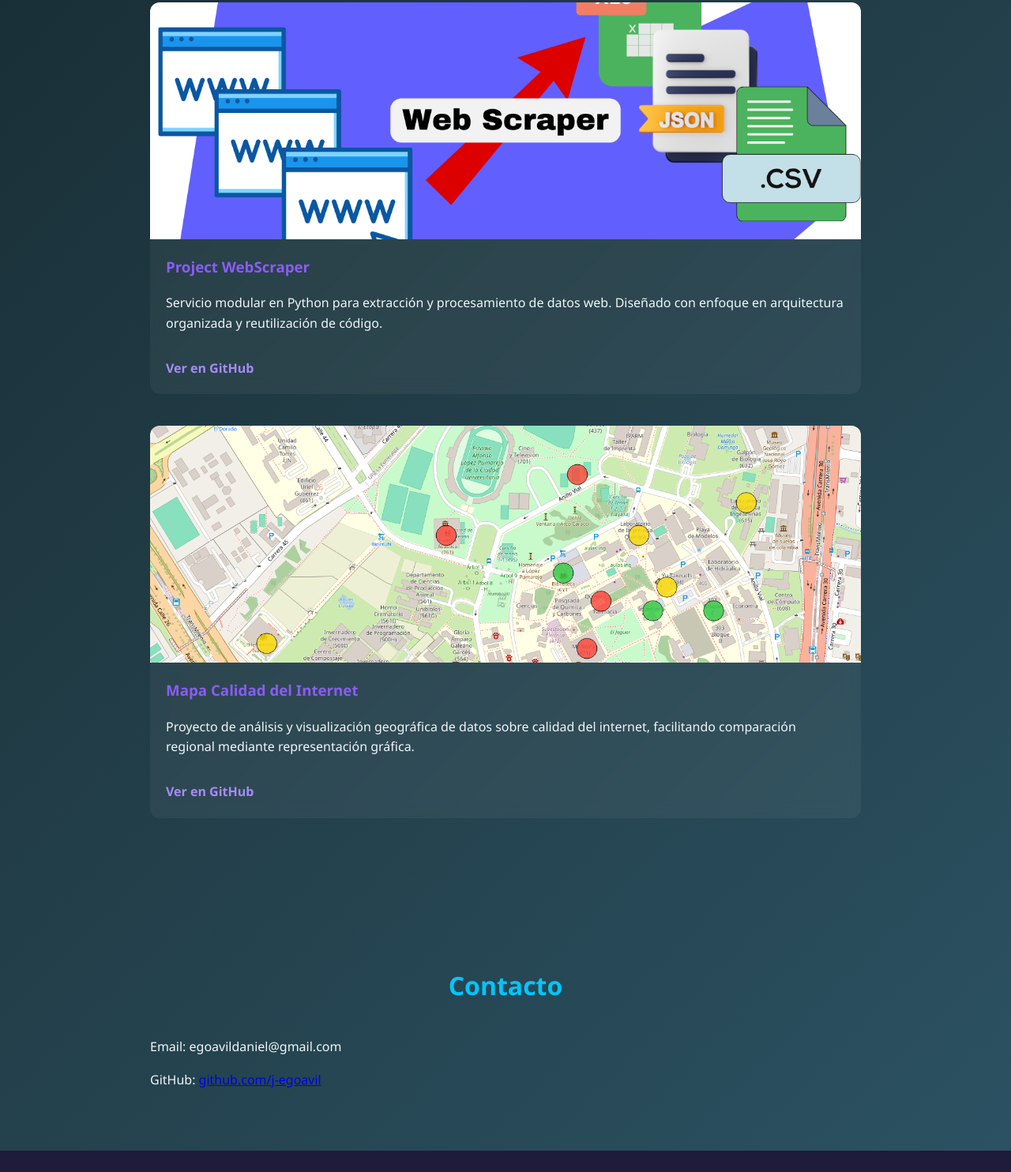
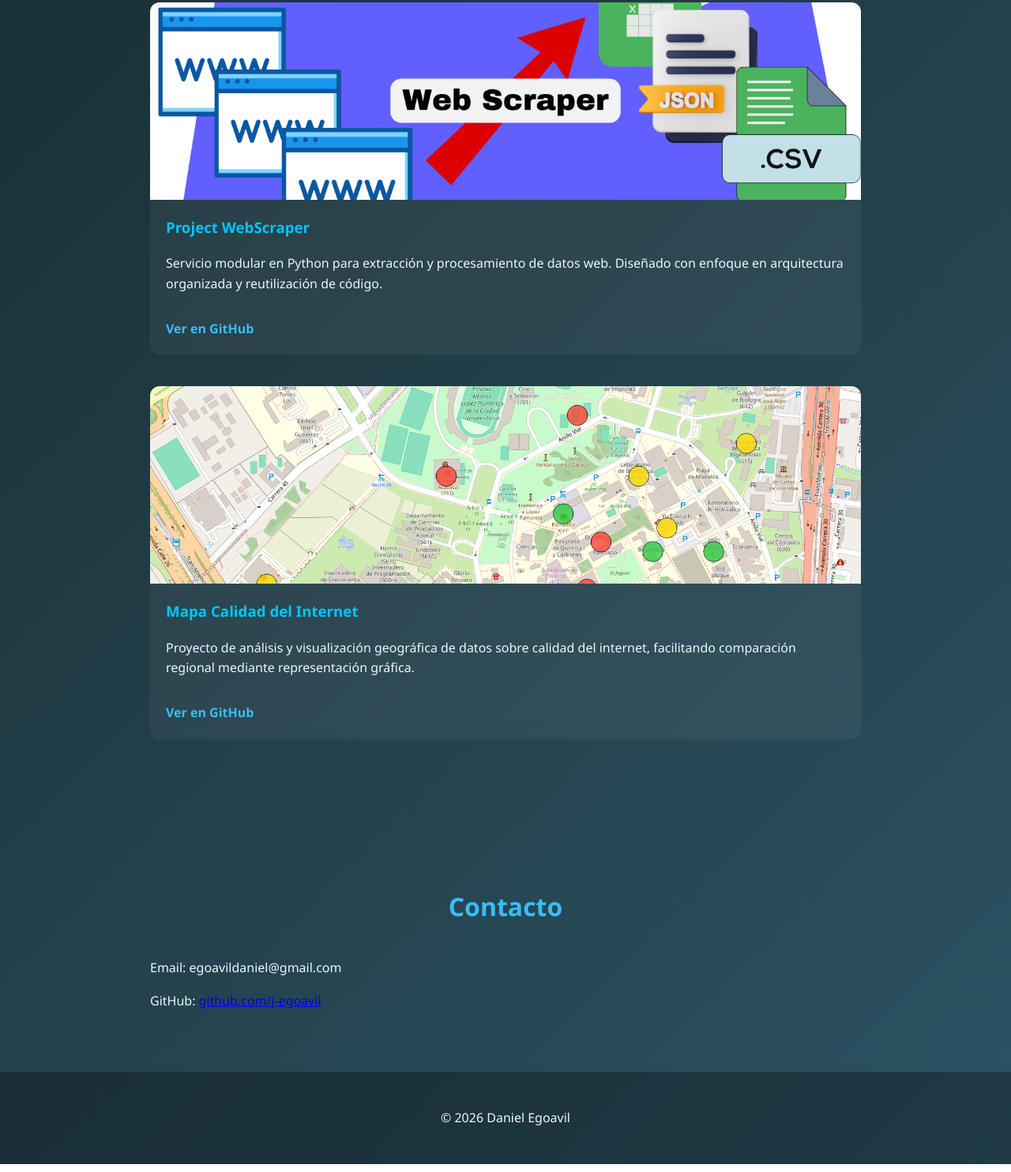
Before and after one commit to j-egoavil/j-egoavil.github.io, a plain HTML site: page index.html in a window 1280 px wide. Shown: the part 1156-2640 px from the top of the page at 79% size. Drawn offline with Linux system fonts and the light colour scheme.

Commit message:
Update style.css

```diff
--- a/style.css
+++ b/style.css
@@ -29,14 +29,12 @@ h2 {
   text-align: center;
   margin-bottom: 40px;
   font-size: 2rem;
-  color: #00c6ff;
+  color: #38bdf8;
 }
 
 /* PROYECTOS */
 
 .project {
-  display: flex;
-  flex-direction: column;
   background: rgba(255, 255, 255, 0.05);
   backdrop-filter: blur(10px);
   border-radius: 12px;
@@ -50,16 +48,12 @@ h2 {
   box-shadow: 0 12px 25px rgba(0,0,0,0.5);
 }
 
-/* 🔥 IMÁGENES MÁS PEQUEÑAS */
-
 .project img {
   width: 100%;
-  max-height: 300px;   /* antes era 250 o más grande */
+  max-height: 250px;
   object-fit: cover;
   display: block;
 }
-
-/* Contenido del proyecto */
 
 .project-content {
   padding: 20px;
@@ -67,13 +61,13 @@ h2 {
 
 .project h3 {
   margin-top: 0;
-  color: #8B5CF6;
+  color: #00c6ff;
 }
 
 .project a {
   display: inline-block;
   margin-top: 15px;
-  color: #A78BFA;
+  color: #38bdf8;
   text-decoration: none;
   font-weight: bold;
   transition: 0.3s;
@@ -83,10 +77,10 @@ h2 {
   color: #ffffff;
 }
 
-/* Contacto y footer */
+/* Footer */
 
 footer {
   text-align: center;
   padding: 30px;
-  background: #1F1B3A;
+  background: rgba(0, 0, 0, 0.3);
 }
```
